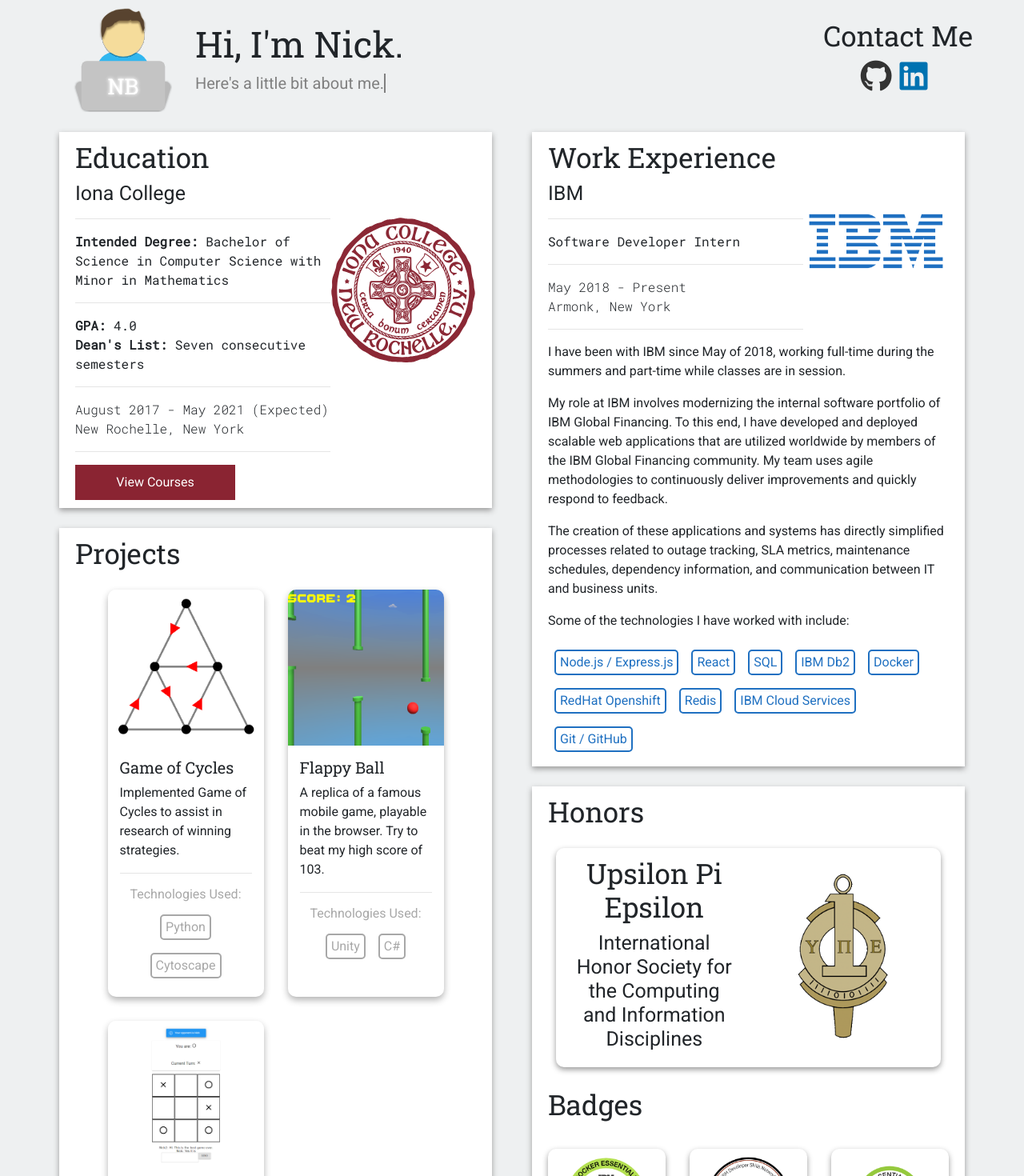
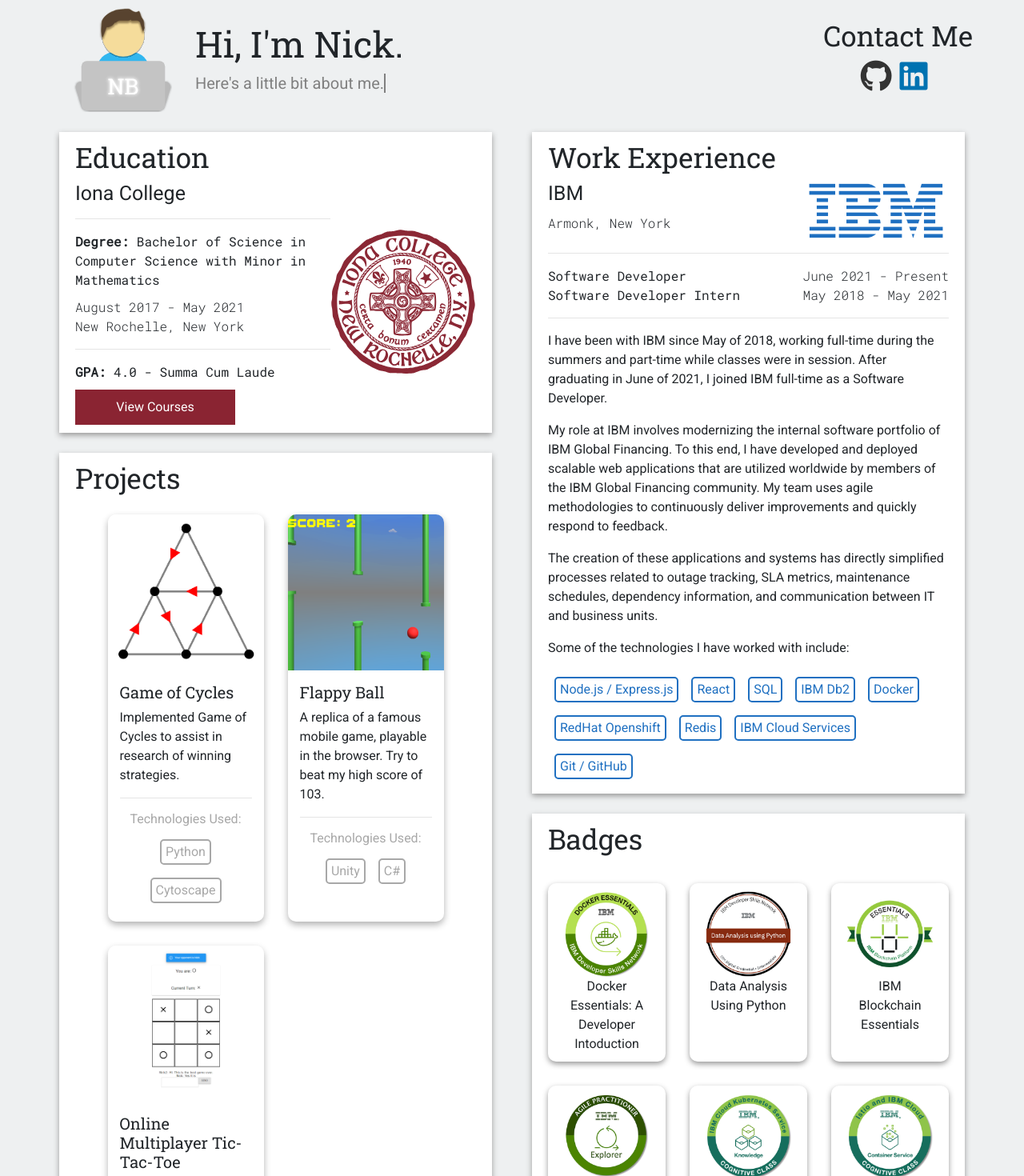
Before and after one commit to nickbozentko/nicholas-bozentko, a React app: page / in a window 1280 px wide. Shown: the top 1470 px of the page at 80% size. Built offline with nearby package versions, Linux system fonts and the light colour scheme.

Commit message:
Updated for graduation and new role

```diff
--- a/src/client/Home/CredentialsPanel.jsx
+++ b/src/client/Home/CredentialsPanel.jsx
@@ -23,42 +23,6 @@
 const CredentialsPanel = props => {
     return(
         <Panel className="home-half-panel">
-            <h2>Honors</h2>
-
-            <Panel style={{ borderRadius: '10px' }}>
-                <Row>
-                    <Col style={{ textAlign: 'center' }}>
-                        <div style={{ height: '100%', display: 'flex' }}>
-                            <div style={{ margin: 'auto 0' }}>
-                                <h2>Upsilon Pi Epsilon</h2>
-                                <h3>International Honor Society for the Computing and Information Disciplines</h3>
-                            </div>
-                        </div>
-                    </Col>
-                    <Col>
-                        <img
-                            src={upeImg}
-                            style={{
-                                margin: 'auto',
-                                height: '100%',
-                                display: 'block',
-                                maxHeight: '250px',
-                                maxWidth: '100%',
-                                objectFit: 'scale-down',
-                                verticalAlign: 'middle',
-                            }}
-                        />
-                    </Col>
-                </Row>
-            </Panel>
-
-
-            {/* <Panel>ICPC</Panel>
-
-            <Panel>CS Club / Coding Comptition</Panel> */}
-
-
-
             <h2>Badges</h2>
             <Row>
                 <Col
--- a/src/client/Home/EducationPanel.jsx
+++ b/src/client/Home/EducationPanel.jsx
@@ -17,39 +17,46 @@
 
     return(
         <Panel className="home-half-panel">
-
-            <div style={{ display: 'grid', gridTemplateColumns: '7fr 4fr'}}>
-                <div>
-                    <h2>Education</h2>
+            <h2>Education</h2>
+                <div style={{ display: 'grid', gridTemplateColumns: '7fr 4fr'}}>
+                    <div>
                     <h3>Iona College</h3>
 
                     <hr />
 
-                    <div style={{ fontFamily: 'Roboto Mono' }}>
-                        <span style={{ fontWeight: 'bold' }}>
-                            Intended Degree:
-                        </span> Bachelor of Science in Computer Science with Minor in Mathematics
+                    <div style={{ fontFamily: 'Roboto Mono', marginBottom: '10px' }}>
+                        <span style={{ fontWeight: 'bold' }}>Degree: </span>Bachelor of Science in Computer Science with Minor in Mathematics
                     </div>
+
+                    <div style={{ fontFamily: 'Roboto Mono', fontWeight: '300' }}>August 2017 - May 2021</div>
+                    <div style={{ fontFamily: 'Roboto Mono', fontWeight: '300' }}>New Rochelle, New York</div>
 
                     <hr />
 
                     <div style={{ fontFamily: 'Roboto Mono' }}>
                         <span style={{ fontWeight: 'bold' }}>
                             GPA:
-                        </span> 4.0
-                        <br/>
-                        <span style={{ fontWeight: 'bold' }}>
-                            Dean's List:
-                        </span> Seven consecutive semesters
+                        </span> 4.0 - Summa Cum Laude
                     </div>
 
-                    <hr/>
-
-                    <div style={{ fontFamily: 'Roboto Mono', fontWeight: '300' }}>August 2017 - May 2021 (Expected)</div>
-                    <div style={{ fontFamily: 'Roboto Mono', fontWeight: '300' }}>New Rochelle, New York</div>
-
-                    <hr />
-
+                    <button
+                        onClick={handleClassesOpen}
+                        style={{
+                            borderRadius: '0px',
+                            backgroundColor: courseBtnIsFocused ? '#a32133' : '#8A2432',
+                            color: 'white',
+                            border: 'none',
+                            padding: '10px',
+                            marginTop: '10px',
+                            width: '30%',
+                            minWidth: '200px',
+                            transition: '0.12s'
+                        }}
+                        onMouseEnter={() => setCourseBtnIsFocused(true)}
+                        onMouseLeave={() => setCourseBtnIsFocused(false)}
+                    >
+                        View Courses
+                    </button>
                 </div>
 
                 <div style={{ display: 'flex', justifyContent: 'center' }}>
@@ -59,30 +66,12 @@
                         style={{
                             objectFit: 'scale-down',
                             verticalAlign: 'center',
-                            maxHeight: '375px',
+                            maxHeight: '300px',
                             maxWidth: '100%'
                         }}
                     />
                 </div>
 
-
-                <button
-                    onClick={handleClassesOpen}
-                    style={{
-                        borderRadius: '0px',
-                        backgroundColor: courseBtnIsFocused ? '#a32133' : '#8A2432',
-                        color: 'white',
-                        border: 'none',
-                        padding: '10px',
-                        width: '30%',
-                        minWidth: '200px',
-                        transition: '0.12s'
-                    }}
-                    onMouseEnter={() => setCourseBtnIsFocused(true)}
-                    onMouseLeave={() => setCourseBtnIsFocused(false)}
-                >
-                    View Courses
-                </button>
                 <ClassesModal
                     show={showClasses}
                     handleClose={handleClassesClose}
--- a/src/client/Home/WorkExperiencePanel.jsx
+++ b/src/client/Home/WorkExperiencePanel.jsx
@@ -8,38 +8,58 @@
     return(
         <Panel className="home-half-panel">
 
+            <h2>Work Experience</h2>
+
             <div style={{ display: 'grid', gridTemplateColumns: '7fr 4fr'}}>
-                <div>
-                    <h2>Work Experience</h2>
+                <span>
                     <h3>IBM</h3>
-
-                    <hr />
-
-                    <div style={{ fontFamily: 'Roboto Mono' }}>Software Developer Intern</div>
-
-                    <hr />
-
-                    <div style={{ fontFamily: 'Roboto Mono', fontWeight: '300' }}>May 2018 - Present</div>
                     <div style={{ fontFamily: 'Roboto Mono', fontWeight: '300' }}>Armonk, New York</div>
-
-                    <hr />
-                </div>
-                <div style={{ display: 'flex', justifyContent: 'center' }}>
+                </span>
                 <img
                     src={ibmLogo}
                     alt="IBM Logo"
                     style={{
                         objectFit: 'scale-down',
                         verticalAlign: 'middle',
-                            maxHeight: '275px',
+                        maxHeight: '75px',
                         maxWidth: '100%',
                     }}
                 />
-                </div>
+
             </div>
 
+            <hr />
+
+            <div
+                style={{ fontFamily: 'Roboto Mono', display: 'flex', justifyContent: 'space-between' }}
+            >
+                <span style={{ display: 'inline-block', whiteSpace: 'nowrap', overflow: 'hidden', textOverflow: 'ellipsis' }}>
+                    Software Developer
+                </span>
+                <span
+                    style={{ fontWeight: '300', display: 'inline-block', whiteSpace: 'nowrap' }}
+                >
+                    June 2021 - Present
+                </span>
+            </div>
+
+            <div
+                style={{ fontFamily: 'Roboto Mono', display: 'flex', justifyContent: 'space-between' }}
+            >
+                <span style={{ display: 'inline-block', whiteSpace: 'nowrap', overflow: 'hidden', textOverflow: 'ellipsis' }}>
+                    Software Developer Intern
+                </span>
+                <span
+                    style={{ fontWeight: '300', display: 'inline-block', whiteSpace: 'nowrap' }}
+                >
+                    May 2018 - May 2021
+                </span>
+            </div>
+
+            <hr />
+
             <p>
-                I have been with IBM since May of 2018, working full-time during the summers and part-time while classes are in session.
+                I have been with IBM since May of 2018, working full-time during the summers and part-time while classes were in session. After graduating in June of 2021, I joined IBM full-time as a Software Developer.
             </p>
             <p>
                 My role at IBM involves modernizing the internal software portfolio of IBM Global Financing.
--- a/src/client/general/SemestersList.jsx
+++ b/src/client/general/SemestersList.jsx
@@ -242,22 +242,22 @@
                             {
                                 tag: 'CS465',
                                 name: 'Data Mining',
-                                grade: '-'
+                                grade: 'A'
                             },
                             {
                                 tag: 'CS482',
                                 name: 'Software Development: Implementation',
-                                grade: '-'
+                                grade: 'A'
                             },
                             {
                                 tag: 'CS331',
                                 name: 'Theory of Programming Languages',
-                                grade: '-'
+                                grade: 'A'
                             },
                             {
                                 tag: 'BUS130',
                                 name: 'The Legal Environment of Business',
-                                grade: '-'
+                                grade: 'A'
                             }
                         ]}
                     />
--- a/webpack.common.js
+++ b/webpack.common.js
@@ -7,7 +7,7 @@
     entry: ['babel-polyfill', './src/client/packs/index.js'],
     output: {
         path: path.join(__dirname, outputDirectory),
-        filename: 'bundle.[name].[contenthash].js',
+        filename: 'bundle.[name].[hash].js',
         publicPath: '/'
     },
     module: {
```
Lines whose indentation alone changed are shown as unchanged.
